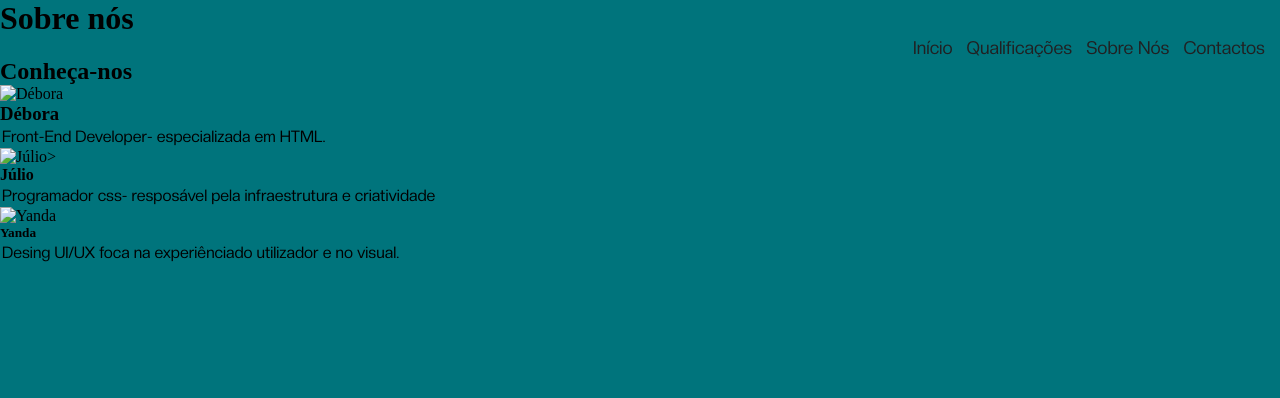
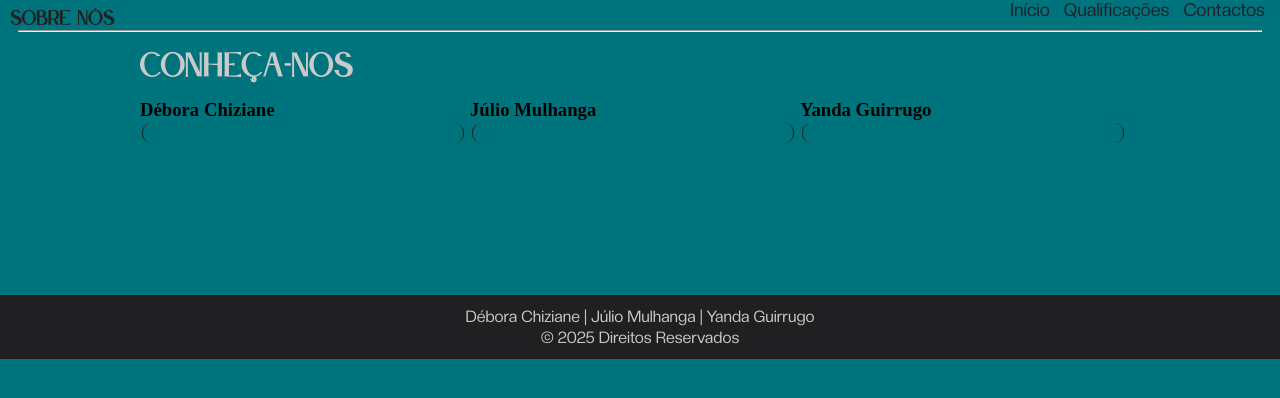
Before and after one commit to julex258/web-squad, a plain HTML site: page sobre/sobre.html in a window 1280 px wide. Drawn offline with Linux system fonts and the light colour scheme; files that its build step writes are made by us from their sources; files whose address does not match are found by name.

Commit message:
sobrenos-avanco

```diff
--- a/sobre/sobre.html
+++ b/sobre/sobre.html
@@ -4,43 +4,46 @@
       <meta charset="UTF-8">
     <meta name="viewport" content="width=device-width, initial-scale=1.0">
     <title>Sobre nós </title>
-    <link rel="stylesheet" href="style.css">
+    <link rel="stylesheet" href="../style.css">
 </head>
 <body>
-    <h1>Sobre nós</h1>
-      <nav class="main-nav" >
-        <a href="index.html">Início</a>
-        <a href="qualificacoes.html">Qualificações</a>
-        <a href="sobre.html">Sobre Nós</a>
-        <a href="contactos.html">Contactos</a>
+  <header class="site-header">
+    <nav class="main-nav">
+      <h1 class="titulo-logo"><a href="sobre.html">Sobre Nós</a></h1>
+      <a href="../index.html">Início</a>
+      <a href="../qualificacoes/qualificacoes.html">Qualificações</a>
+      <a href="../contactos/contactos.html">Contactos</a>
     </nav>
+    <hr>
+  </header>
 
-    <main>
-        <section>
-                <section class="sobre nós">
+  <main class="hero">
+    <div class="sobrenos">
       <h2>Conheça-nos</h2>
-       <div class="membroscontainer">
+    </div>
+    <section class="membros">
       <div class="membro-card">
-        <img src="../Camera/WhatsApp Images/sce322-capa.png" alt="Débora">
-        <div class="info">
-            <h3>Débora</h3>
-            <p> Front-End Developer- especializada em HTML.</p>
-          </div>
-
-       <div class="meembro-card">
-            <img src="../Camera/WhatsApp Images/sce322-capa.png" alt="Júlio>">
-            <h4>Júlio</h4>
-            <div class="info">
-            <p>Programador css- resposável pela infraestrutura e criatividade</p>
+        <h3>Débora Chiziane</h3>
+        <p></p>
       </div>
 
       <div class="membro-card">
-            <img src="../Camera/WhatsApp Images/rj45-300x201.jpg" alt="Yanda">
-            <h5>Yanda</h5>
-            <div class="info">
-            <p>Desing UI/UX foca na experiênciado utilizador e no visual.</p>
+        <h3>Júlio Mulhanga</h3>
+        <p></p>
+      </div>
+
+      <div class="membro-card">
+        <h3>Yanda Guirrugo</h3>
+        <p></p>
       </div>
     </section>
   </main>
+
+  <footer class="site-footer">
+    <div class="container">
+      <p>Débora Chiziane | Júlio Mulhanga | Yanda Guirrugo </p>
+      <p>© <span id="year">2025</span> Direitos Reservados</p>
+    </div>
+  </footer>
 </body>
 </html>
--- a/style.css
+++ b/style.css
@@ -36,6 +36,7 @@ body {
     background-color: var(--cor1);
 }
 
+/*cabecalho*/
 header {
     background-color: var(--cor1);
     padding: 10px 0;
@@ -56,10 +57,11 @@ nav > a {
 }
 
 nav > a:hover {
-    border-bottom: 2px solid var(--cor5);
+    border-bottom: 2px solid var(--cor3);
     border-radius: 10%;
     transition-duration: 0.6s;
     font-weight: bold;
+    color: var(--cor3);
 }
 
 nav > h1 > a , div.avatar-container > a{
@@ -120,7 +122,7 @@ div.apresentacao > p {
     text-align: justify;
     text-indent: 10px;
     font-size: larger;
-    color: var(--cor5);
+    color: var(--cor3);
     font-family: var(--fonte-padrao);
     border-left:1px solid var(--cor5);
     border-right:1px solid var(--cor5);
@@ -135,10 +137,11 @@ main.hero {
     margin-bottom: 150px;
 }
 
-div.apresentacao > h2 {
+div.apresentacao > h2 , div.sobrenos > h2 {
     margin-bottom: 20px;
     font-size: 30px;
     font-family: var(--fonte-destaque);
+    color: var(--cor3);
 }
 
 section.qualificacoes {
@@ -168,6 +171,23 @@ p.nomes {
     margin: -30px;
 }
 
+/*sobre-nos*/
+div.membro-card > p{
+    background-color: var(--cor1);
+    border-radius: 9px;
+    height: auto;
+    width: 300px;
+    padding: 10px;
+    text-align: justify;
+    text-indent: 10px;
+    font-size: larger;
+    color: var(--cor3);
+    font-family: var(--fonte-padrao);
+    border-left:1px solid var(--cor5);
+    border-right:1px solid var(--cor5);
+}
+
+/*rodape*/
 footer {
     text-align: center;
     background-color: var(--cor5);
```
Also changed, not shown: index.html (+1 -1 lines). Lines whose indentation alone changed are shown as unchanged.
